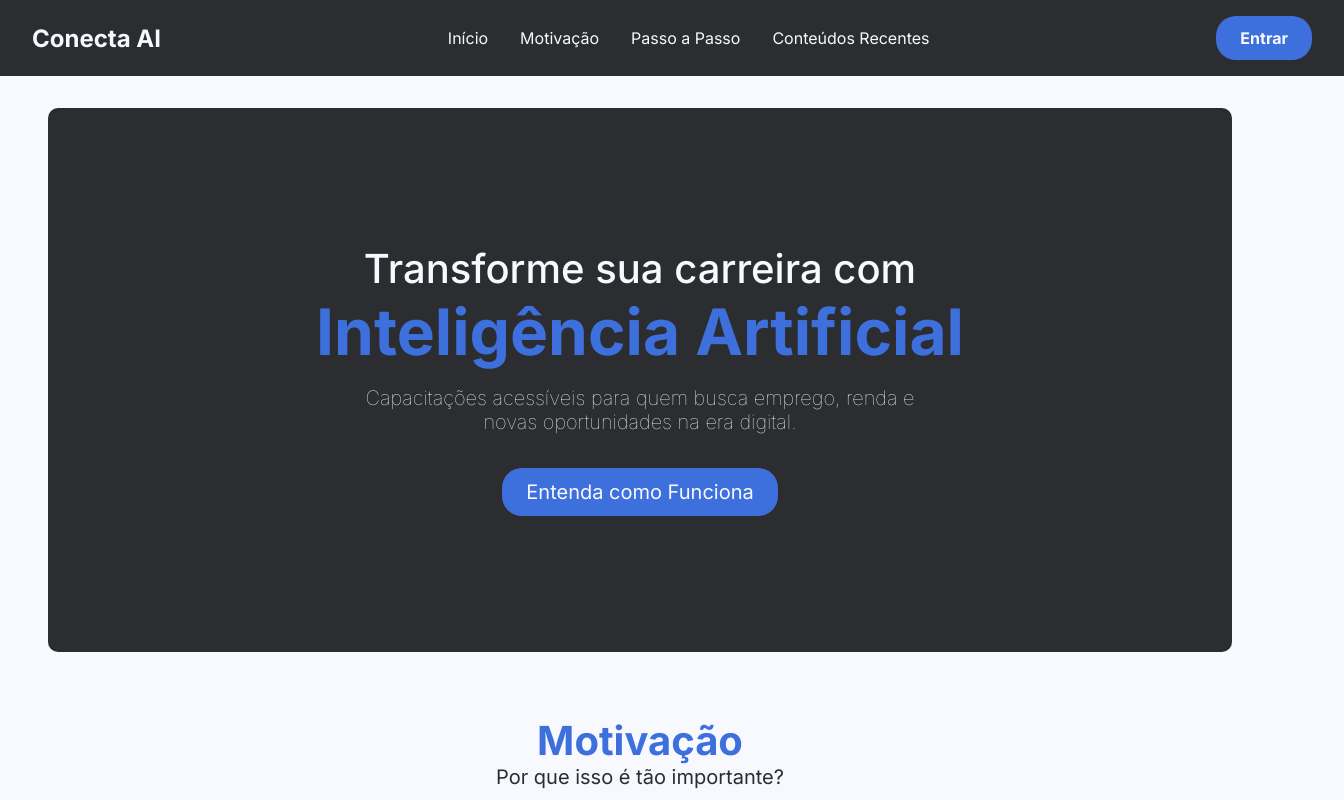
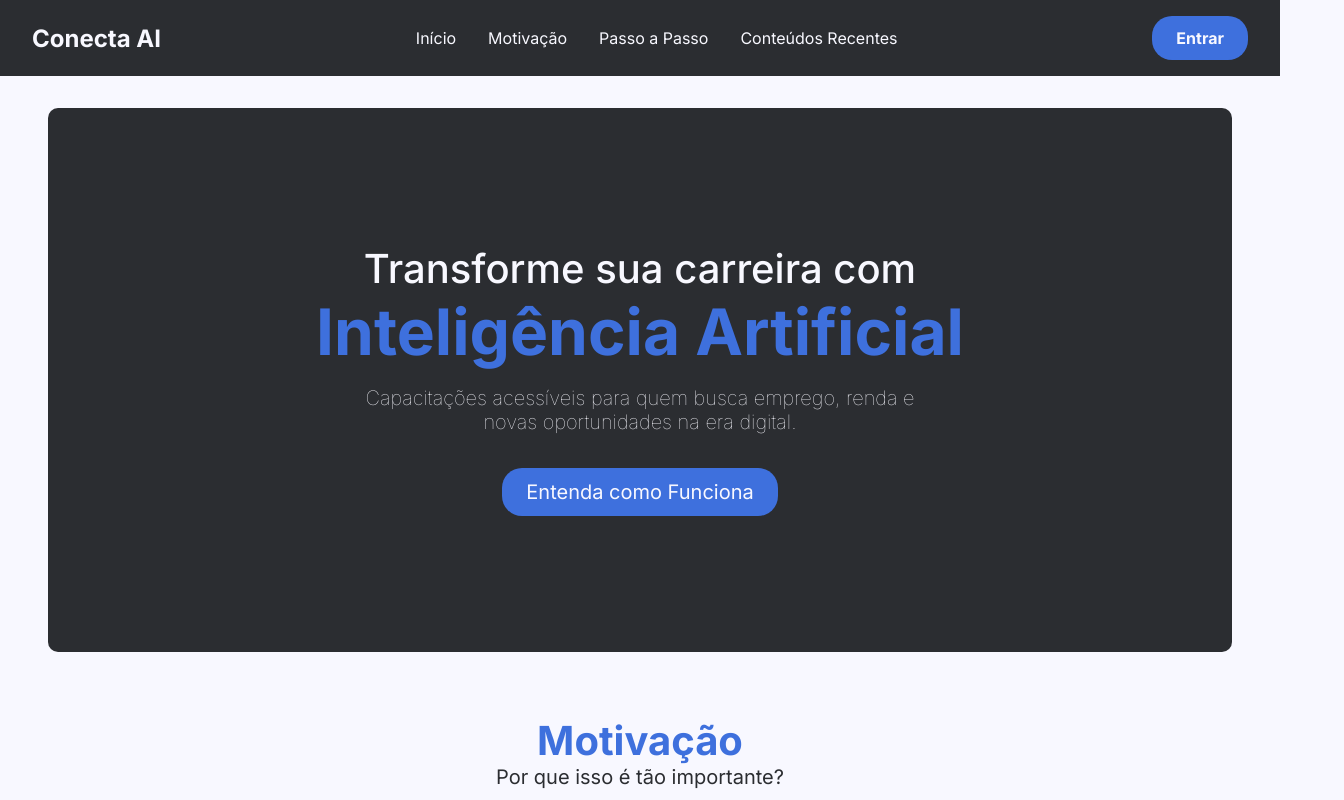
Before and after one commit to jonascarvalh/trilhas-desafio-5, a React (Vite) app: page / in a window 1280 px wide. Shown: the top 800 px of the page, 1344 px wide, since content can reach past the window. Built offline with nearby package versions, Linux system fonts and the light colour scheme; no server answers.

Commit message:
fix: header

```diff
--- a/src/components/Header/Header.module.css
+++ b/src/components/Header/Header.module.css
@@ -7,7 +7,6 @@
     color: var(--color-background);
     font-family: 'Inter', sans-serif;
     position: relative;
-    width: 100%;
 }
 
 .logo a {
--- a/src/pages/ProfilePage/ProfilePage.tsx
+++ b/src/pages/ProfilePage/ProfilePage.tsx
@@ -4,7 +4,7 @@ import { toast } from 'react-hot-toast';
 import Header from '../../components/Header/Header';
 import Footer from '../../components/Footer/Footer';
 import styles from './ProfilePage.module.css';
-import profileImage from 'assets/ProfilePage/profile.png';
+import profileImage from 'assets/ProfilePage/default-profile.svg';
 import { getUserData, getUserProgress, getUserBadges } from '../../services/userService';
 import type { UserData, UserProgress, UserBadge } from '../../services/userService';
 
@@ -104,7 +104,7 @@ const ProfilePage: React.FC = () => {
             <section className={styles.profileSection}>
                 <div className={styles.profilePage}>
                     <div>
-                        <img src={profileImage} alt="Profile" />
+                        <img src={profileImage} alt="Profile" width="350" height="350" />
                     </div>
                     <div className={styles.profileInfoContainer}>
                         <div className={styles.profileInfo}>
```
Also changed, not shown: src/assets/ProfilePage/default-profile.svg (added).
